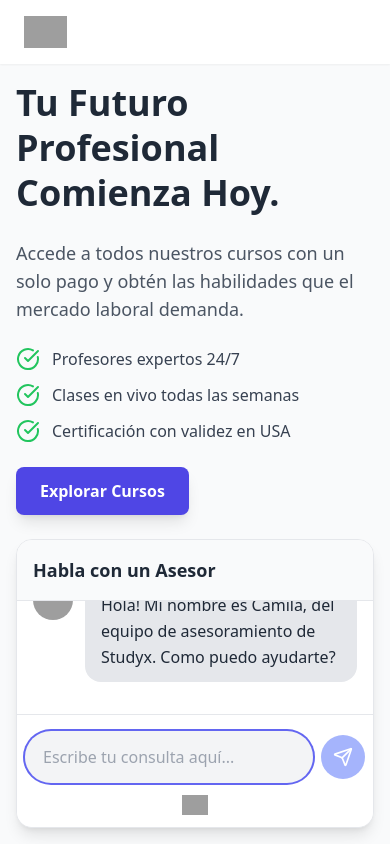
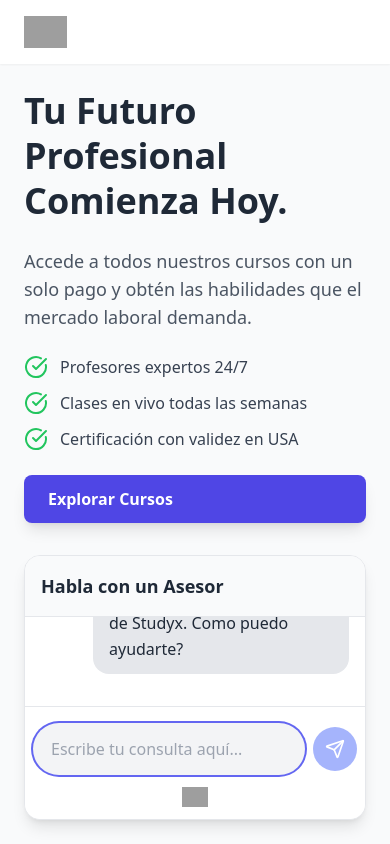
Before and after one commit to lbozzolo/asesor-studyx, a React (Create React App) app: page / in a window 390 px wide. Built offline with nearby package versions, Linux system fonts and the light colour scheme; grey boxes are pictures that could not be loaded.

Commit message:
Corrección en responsive

```diff
--- a/src/App.js
+++ b/src/App.js
@@ -4,8 +4,6 @@ import { Send, Bot, User, Loader, Sparkles, X, MessageSquare, BookOpen, Briefcas
 // --- URLs de los recursos visuales ---
 const teamAvatarUrl = "https://studyxacademia.com/wp-content/uploads/2024/07/cropped-android-chrome-512x512-2.png";
 const studyxLogoUrl = "https://studyxacademia.com/wp-content/uploads/2024/08/logo-nuevo-xs-min.png";
-const marketingImageUrl = "https://images.pexels.com/photos/3184465/pexels-photo-3184465.jpeg?auto=compress&cs=tinysrgb&w=1260&h=750&dpr=1";
-
 
 // --- Componente para la Factura (Invoice) ---
 const InvoiceModal = ({ customerData, onClose }) => {
@@ -115,7 +113,6 @@ export default function App() {
     const randomName = advisorNames[Math.floor(Math.random() * advisorNames.length)];
     setAdvisorName(randomName);
     setMessages([{ role: 'model', text: `Hola! Mi nombre es ${randomName}, del equipo de asesoramiento de Studyx. Como puedo ayudarte?` }]);
-    // --- CAMBIO REALIZADO: FOCO AUTOMÁTICO AL CARGAR ---
     inputRef.current?.focus();
   }, []);
 
@@ -295,19 +292,21 @@ export default function App() {
   };
 
   return (
-    <div className="w-screen h-screen bg-gray-50 flex flex-col font-sans overflow-hidden">
+    <div className="w-screen h-screen bg-gray-50 flex flex-col font-sans">
       {showInvoice && <InvoiceModal customerData={customerData} onClose={() => setShowInvoice(false)} />}
 
-      <header className="py-4 px-6 md:px-8 bg-white shadow-sm flex-shrink-0 z-10">
+      <header className="py-4 bg-white shadow-sm flex-shrink-0 z-10">
+        <div className="container mx-auto px-6 lg:px-8">
             <img src={studyxLogoUrl} alt="Logo Studyx" className="h-8" />
+        </div>
       </header>
 
-      {/* --- CAMBIO REALIZADO: CLASES RESPONSIVE CORREGIDAS --- */}
-      <div className="flex-1 grid grid-cols-1 md:grid-cols-2 gap-6 lg:gap-8 p-4 md:p-6 lg:p-8 overflow-hidden">
+      <main className="flex-1 container mx-auto w-full p-6 lg:p-8 overflow-y-auto">
+        <div className="grid grid-cols-1 md:grid-cols-2 gap-8 h-full">
 
           {/* Columna Izquierda: Marketing */}
-        <div className="flex flex-col justify-center items-start space-y-6">
-            <h1 className="text-4xl lg:text-5xl font-bold text-gray-800 leading-tight">
+          <div className="flex flex-col justify-center space-y-6 pr-0 lg:pr-12">
+              <h1 className="text-4xl xl:text-5xl font-bold text-gray-800 leading-tight">
                   Tu Futuro Profesional Comienza Hoy.
               </h1>
               <p className="text-lg text-gray-600">
@@ -360,6 +359,7 @@ export default function App() {
               </footer>
           </div>
         </div>
+      </main>
     </div>
   );
 }
```
Lines whose indentation alone changed are shown as unchanged.
